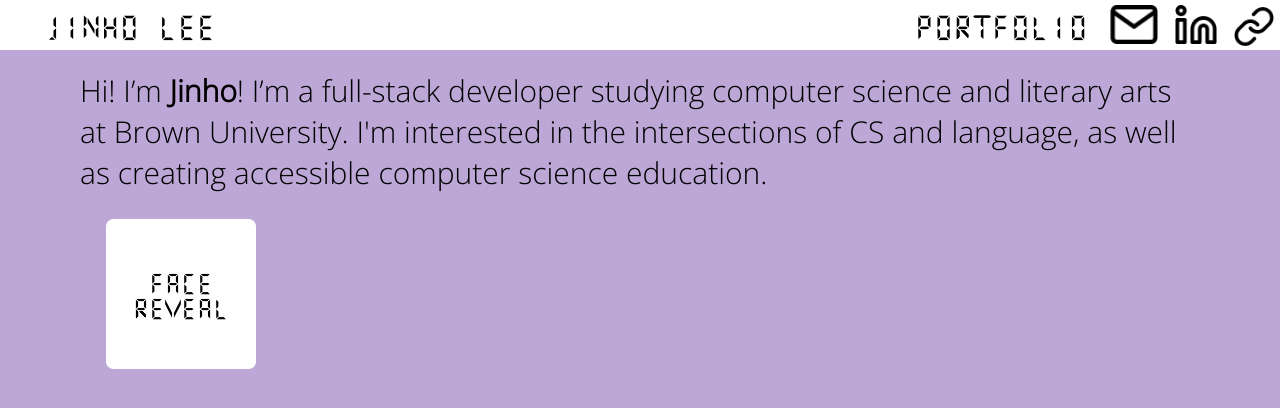
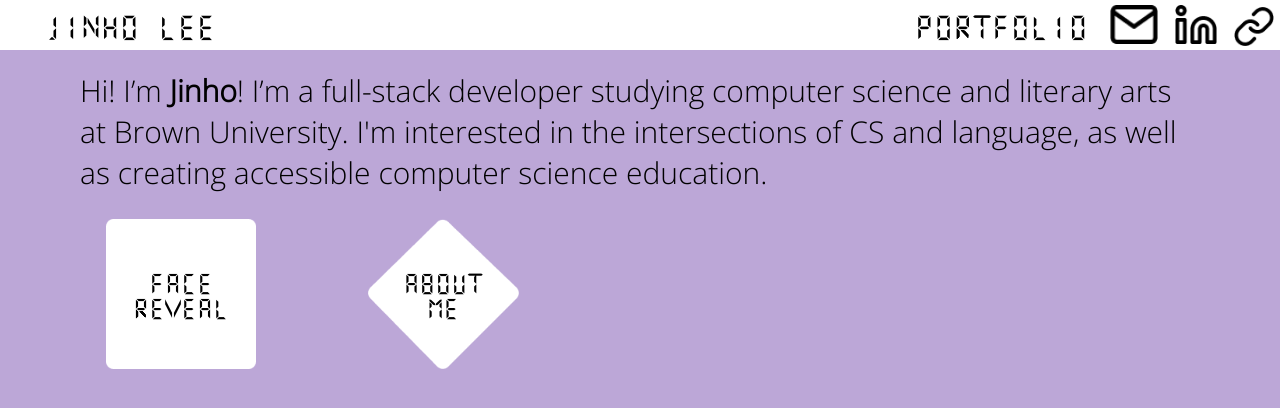
Before and after one commit to jinholee17/jinho-site, a React (Vite) app in the folder client/: page / in a window 1280 px wide. Shown: the top 408 px of the page. Built offline with nearby package versions, Linux system fonts and the light colour scheme.

Commit message:
feat: about me button

```diff
--- a/client/package.json
+++ b/client/package.json
@@ -22,6 +22,7 @@
     "react": "^18.1.0",
     "react-dom": "^18.1.0",
     "react-map-gl": "^7.1.7",
+    "reactjs-popup": "^2.0.6",
     "typescript": "^4.6.4"
   },
   "devDependencies": {
--- a/client/src/pages/home.tsx
+++ b/client/src/pages/home.tsx
@@ -1,5 +1,6 @@
 import { useState } from "react";
 import Portfolio from "./portfolio";
+import Popup from "reactjs-popup";
 
 enum Section {
   HOME = "HOME",
@@ -54,6 +55,31 @@ export default function Home() {
           </div>
         </div>
       </button>
+      {/* <Popup
+        trigger={<button> Click to open popup </button>}
+        position="right center"
+      >
+        <div>GeeksforGeeks</div>
+        <button>Click here</button>
+      </Popup> */}
+      <button
+        className="diamond-button"
+        aria-label="diamond button"
+        // onClick={() => }
+      >
+        <div className="image-container">
+          <img
+            className="diamond-image"
+            src="/src/assets/images/diamond.png"
+            id="diamond-image"
+          />
+          <div className="text-overlay">
+            <p className="diamond-text" id="diamond-text">
+              about me
+            </p>
+          </div>
+        </div>
+      </button>
     </div>
   );
 }
--- a/client/src/styles/home.css
+++ b/client/src/styles/home.css
@@ -32,7 +32,8 @@
   overflow-x: hidden;
 }
 
-.square-button {
+.square-button,
+.diamond-button {
   background-color: transparent;
   border: 0;
   font-family: "Digital Numbers";
@@ -54,16 +55,22 @@
   color: black; /* Text color */
 }
 
-.square-text {
+.square-text,
+.diamond-text {
   font-size: 20px;
 }
 
-.square-image {
+.square-image,
+.diamond-image {
   height: 150px;
   position: relative;
 }
 
 .square-button:hover .square-image {
+  opacity: 0.8; /* Reduce opacity on hover */
+}
+
+.diamond-button:hover .diamond-image {
   opacity: 0.8; /* Reduce opacity on hover */
 }
 
```
Also changed, not shown: client/src/assets/images/face-reveal.png, 1 other file (tests, documents, lock files or other folders).
